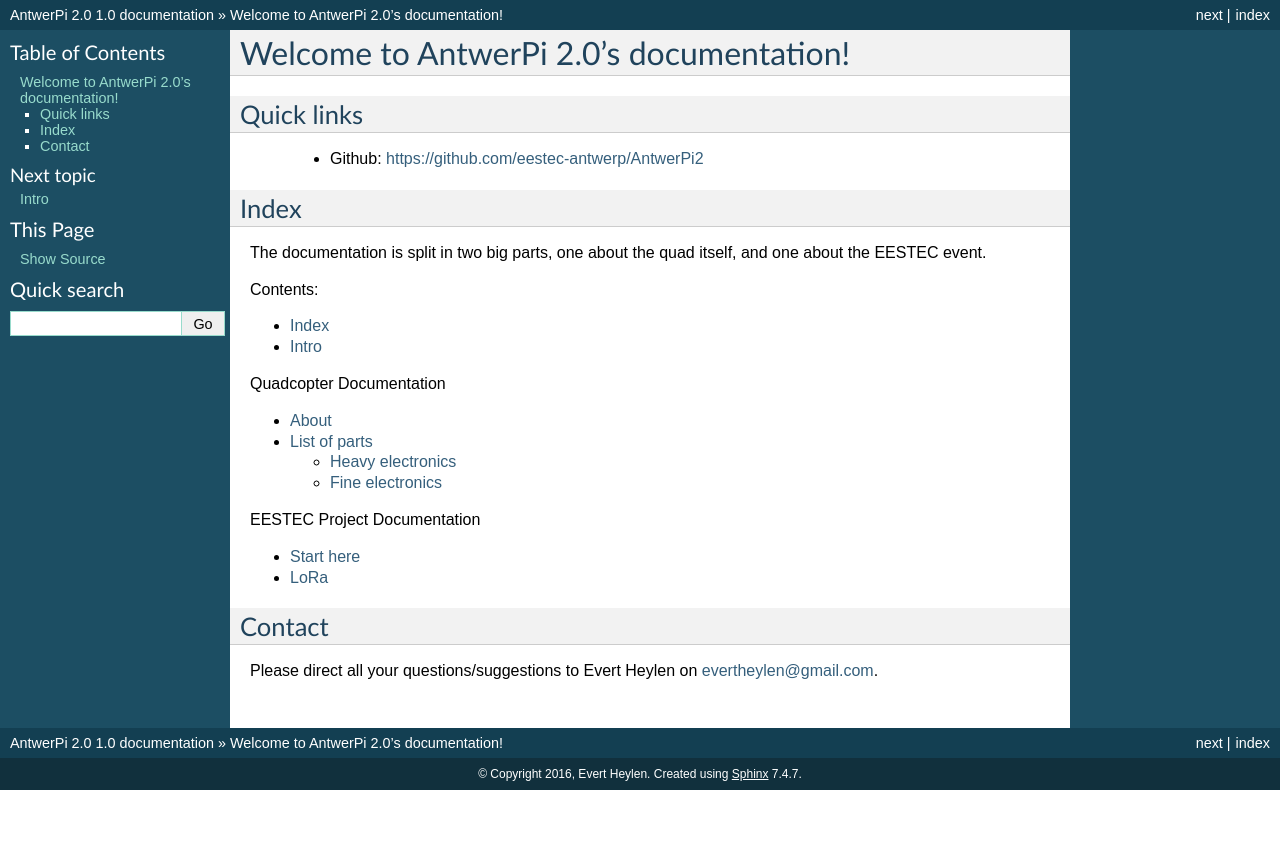
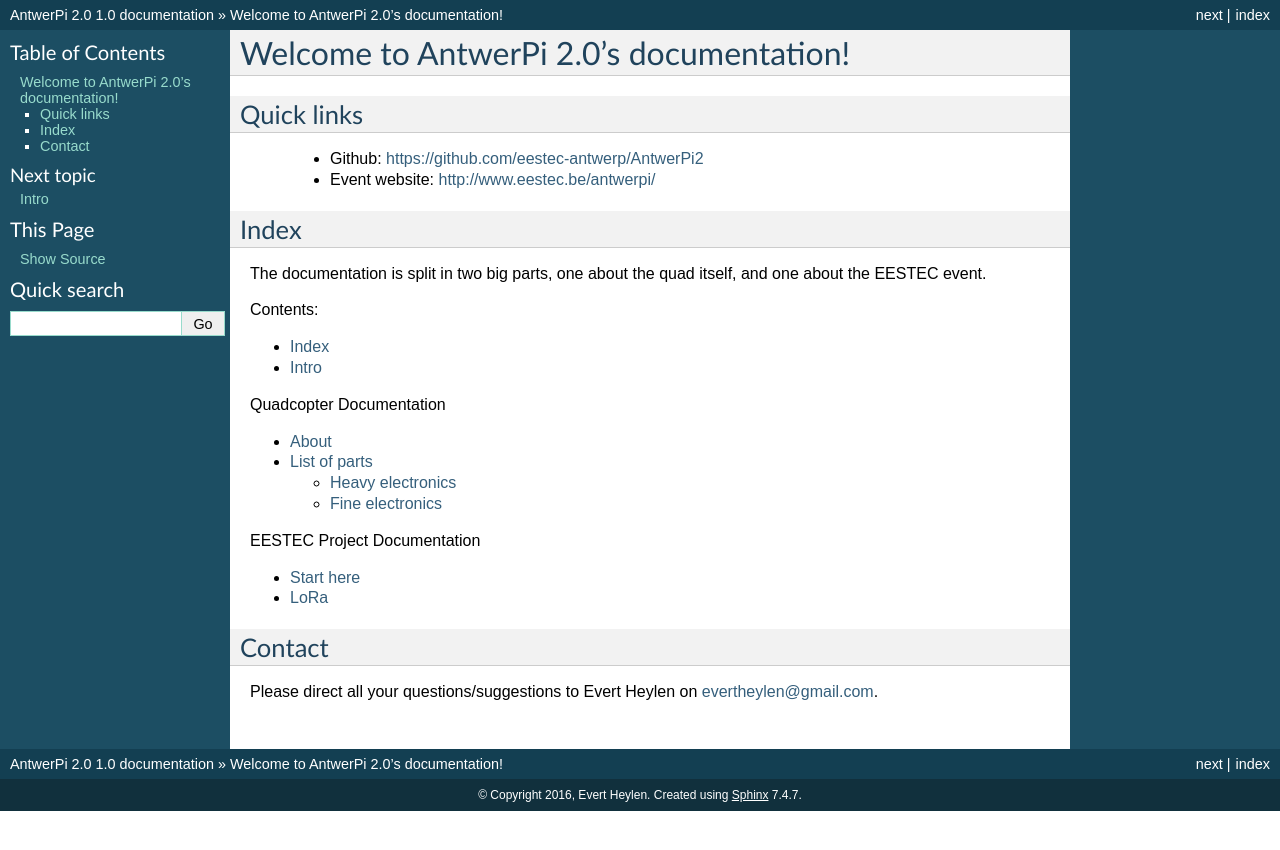
Before and after one commit to eestec-antwerp/AntwerPi2, a Sphinx documentation site: the page built from docs/source/index.rst, in a window 1280 px wide. Shown: the top 850 px of the page. Built offline with Sphinx 7.4.7, drawn with Linux system fonts in a browser that asks for light colours.

Commit message:
link to website

```diff
--- a/docs/source/index.rst
+++ b/docs/source/index.rst
@@ -10,7 +10,7 @@
 -----------
 
     * Github: https://github.com/eestec-antwerp/AntwerPi2
-
+    * Event website: http://www.eestec.be/antwerpi/
 
 Index
 -----
```
